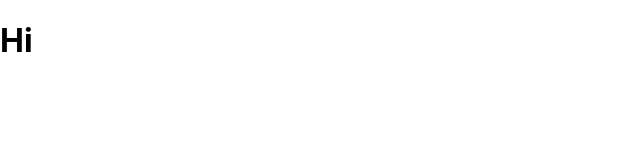
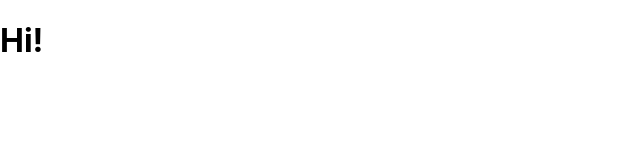
Before and after one commit to Garrett-Iannuzzi/iso-challenge, a React (Create React App) app: page / in a window 1280 px wide. Shown: the top 160 px of the page, without its empty margins (0-640 px from the left). Built offline with nearby package versions, Linux system fonts and the light colour scheme.

Commit message:
Fix bug in remote name

```diff
--- a/src/Components/App/App.js
+++ b/src/Components/App/App.js
@@ -3,7 +3,7 @@ import './App.scss';
 
 function App() {
   return (
-    <h1>Hi</h1>
+    <h1>Hi!</h1>
   );
 }
 
```
